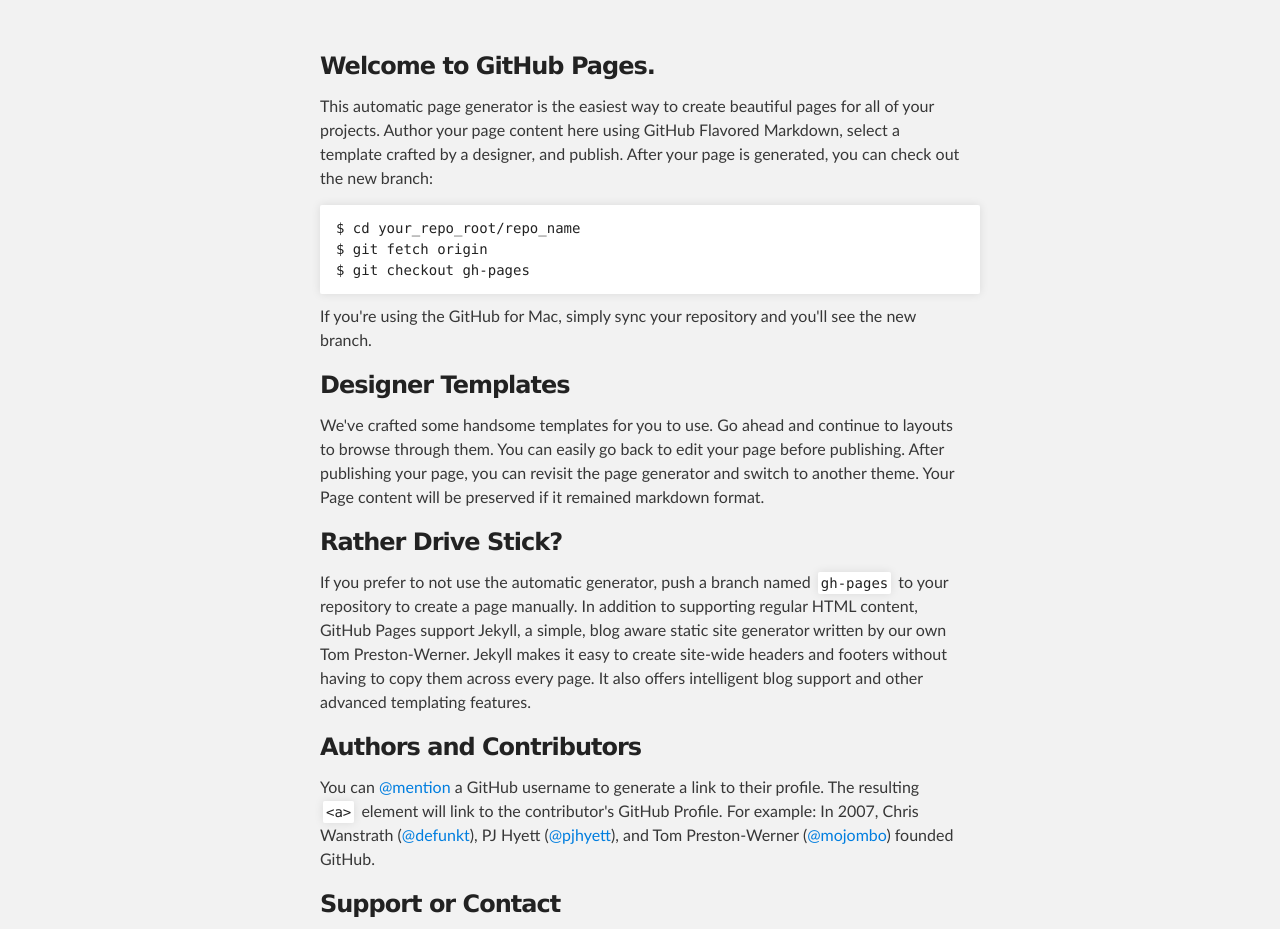
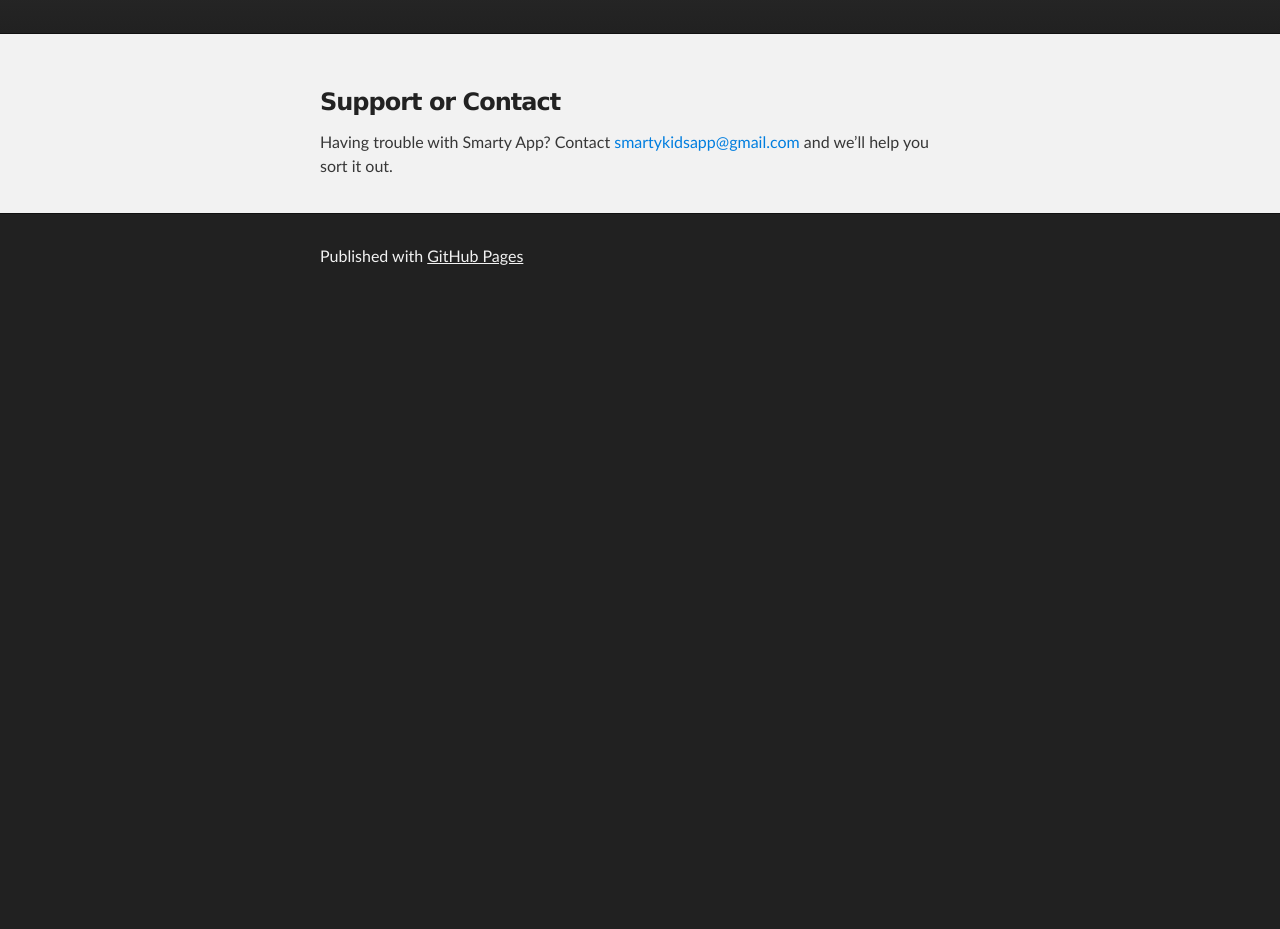
Before and after one commit to smartyapp/smartyapp.github.io, a plain HTML site: page index.html in a window 1280 px wide. Shown: the part 176-1105 px from the top of the page. After the commit the page ends 800 px from the top, so only its background shows below. Drawn offline with Linux system fonts and the light colour scheme.

Commit message:
index.html update to default state

```diff
--- a/index.html
+++ b/index.html
@@ -4,7 +4,7 @@
   <head>
     <meta charset='utf-8'>
     <meta http-equiv="X-UA-Compatible" content="chrome=1">
-    <meta name="description" content="Smarty App : ">
+    <meta name="description" content="Smarty App">
 
     <link rel="stylesheet" type="text/css" media="screen" href="stylesheets/stylesheet.css">
 
@@ -16,10 +16,9 @@
     <!-- HEADER -->
     <div id="header_wrap" class="outer">
         <header class="inner">
-          <a id="forkme_banner" href="https://github.com/smartyapp">View on GitHub</a>
 
           <h1 id="project_title">Smarty App</h1>
-          <h2 id="project_tagline"></h2>
+          <h2 id="project_tagline">Default page</h2>
 
         </header>
     </div>
@@ -28,36 +27,10 @@
     <div id="main_content_wrap" class="outer">
       <section id="main_content" class="inner">
         <h3>
-<a id="welcome-to-github-pages" class="anchor" href="#welcome-to-github-pages" aria-hidden="true"><span class="octicon octicon-link"></span></a>Welcome to GitHub Pages.</h3>
+          <a id="support-or-contact" class="anchor" href="#support-or-contact" aria-hidden="true"><span class="octicon octicon-link"></span></a>Support or Contact</h3>
 
-<p>This automatic page generator is the easiest way to create beautiful pages for all of your projects. Author your page content here using GitHub Flavored Markdown, select a template crafted by a designer, and publish. After your page is generated, you can check out the new branch:</p>
+          <p>Having trouble with Smarty App? Contact <a href="mailto:support@github.com">smartykidsapp@gmail.com</a> and we’ll help you sort it out.</p>
 
-<pre><code>$ cd your_repo_root/repo_name
-$ git fetch origin
-$ git checkout gh-pages
-</code></pre>
-
-<p>If you're using the GitHub for Mac, simply sync your repository and you'll see the new branch.</p>
-
-<h3>
-<a id="designer-templates" class="anchor" href="#designer-templates" aria-hidden="true"><span class="octicon octicon-link"></span></a>Designer Templates</h3>
-
-<p>We've crafted some handsome templates for you to use. Go ahead and continue to layouts to browse through them. You can easily go back to edit your page before publishing. After publishing your page, you can revisit the page generator and switch to another theme. Your Page content will be preserved if it remained markdown format.</p>
-
-<h3>
-<a id="rather-drive-stick" class="anchor" href="#rather-drive-stick" aria-hidden="true"><span class="octicon octicon-link"></span></a>Rather Drive Stick?</h3>
-
-<p>If you prefer to not use the automatic generator, push a branch named <code>gh-pages</code> to your repository to create a page manually. In addition to supporting regular HTML content, GitHub Pages support Jekyll, a simple, blog aware static site generator written by our own Tom Preston-Werner. Jekyll makes it easy to create site-wide headers and footers without having to copy them across every page. It also offers intelligent blog support and other advanced templating features.</p>
-
-<h3>
-<a id="authors-and-contributors" class="anchor" href="#authors-and-contributors" aria-hidden="true"><span class="octicon octicon-link"></span></a>Authors and Contributors</h3>
-
-<p>You can <a href="https://github.com/blog/821" class="user-mention">@mention</a> a GitHub username to generate a link to their profile. The resulting <code>&lt;a&gt;</code> element will link to the contributor's GitHub Profile. For example: In 2007, Chris Wanstrath (<a href="https://github.com/defunkt" class="user-mention">@defunkt</a>), PJ Hyett (<a href="https://github.com/pjhyett" class="user-mention">@pjhyett</a>), and Tom Preston-Werner (<a href="https://github.com/mojombo" class="user-mention">@mojombo</a>) founded GitHub.</p>
-
-<h3>
-<a id="support-or-contact" class="anchor" href="#support-or-contact" aria-hidden="true"><span class="octicon octicon-link"></span></a>Support or Contact</h3>
-
-<p>Having trouble with Pages? Check out the documentation at <a href="https://help.github.com/pages">https://help.github.com/pages</a> or contact <a href="mailto:support@github.com">support@github.com</a> and we’ll help you sort it out.</p>
       </section>
     </div>
 
@@ -68,7 +41,5 @@
       </footer>
     </div>
 
-
-
   </body>
 </html>
```
